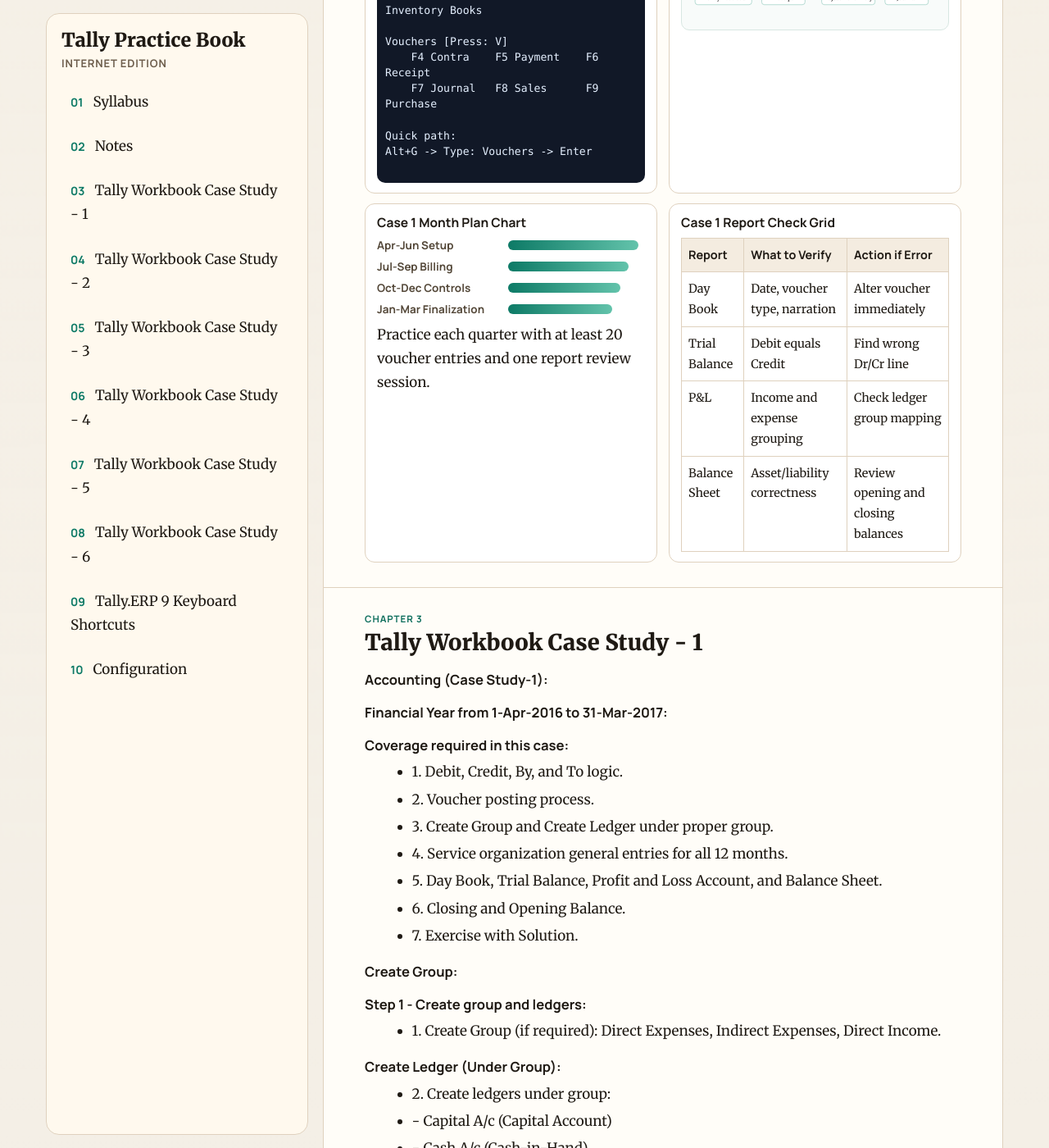
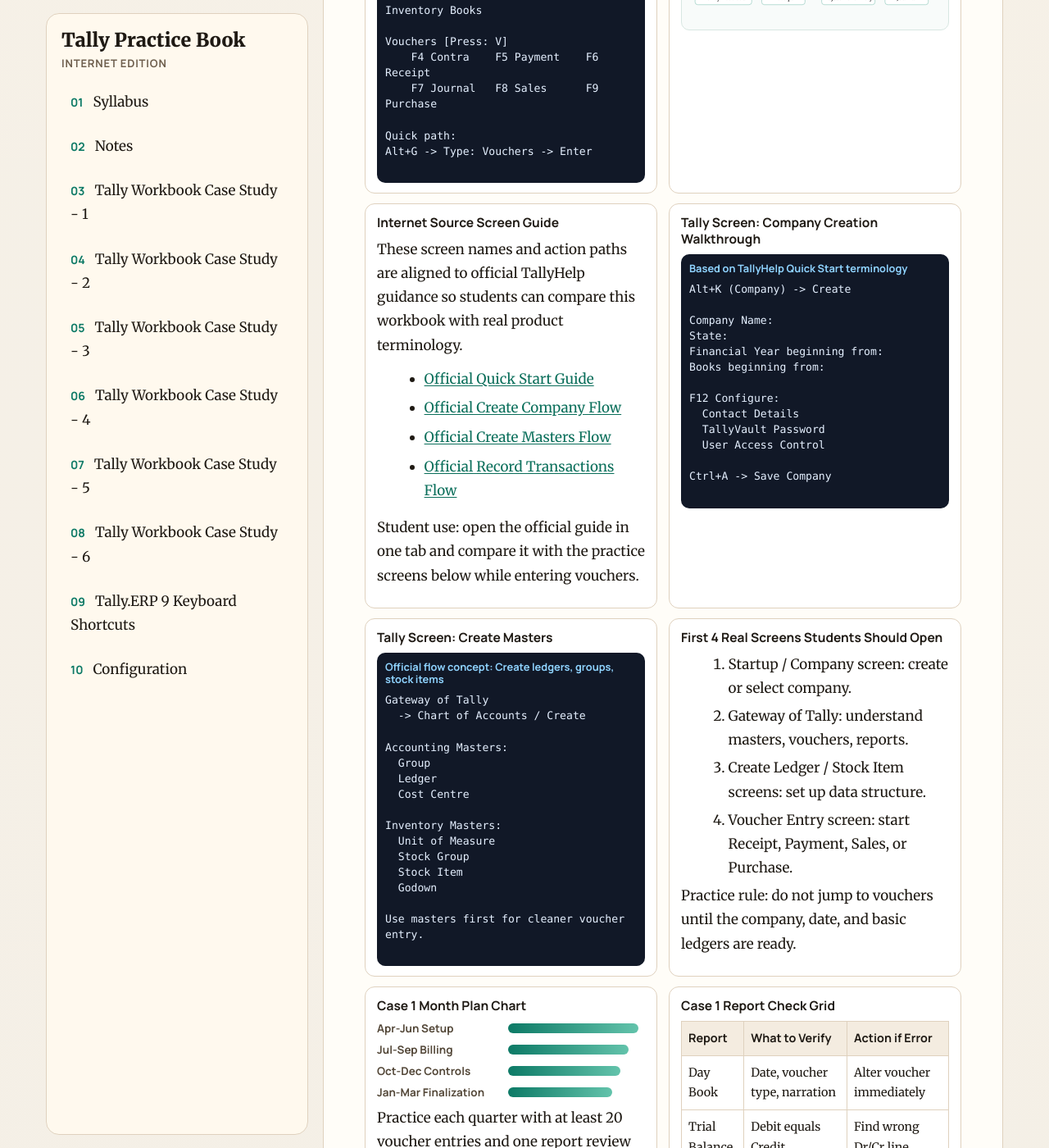
Before and after one commit to ascertain/ascertain.github.io, a Jekyll site: the page fwtally/Tally_Book_BY_PARNAMI.html, which Jekyll copies as it is, in a window 1280 px wide and 1400 px high, scrolled down 11524 px. Shown: the whole window at 82% size. Built offline with Jekyll 4.4.1, drawn with Linux system fonts in a browser that asks for light colours; some of the changed text lies outside the part shown.

Commit message:
tally book

```diff
--- a/fwtally/Tally_Book_BY_PARNAMI.html
+++ b/fwtally/Tally_Book_BY_PARNAMI.html
@@ -591,6 +591,75 @@
 </div>
 <div class="visual-grid" style="margin-top:12px;">
     <div class="visual-card">
+        <h3>Internet Source Screen Guide</h3>
+        <p>These screen names and action paths are aligned to official TallyHelp guidance so students can compare this workbook with real product terminology.</p>
+        <ul class="link-list">
+            <li><a href="https://help.tallysolutions.com/quick-start-guide/" target="_blank" rel="noopener">Official Quick Start Guide</a></li>
+            <li><a href="https://help.tallysolutions.com/getting-started-with-tallyprime/#create-company" target="_blank" rel="noopener">Official Create Company Flow</a></li>
+            <li><a href="https://help.tallysolutions.com/getting-started-with-tallyprime/#create-masters" target="_blank" rel="noopener">Official Create Masters Flow</a></li>
+            <li><a href="https://help.tallysolutions.com/getting-started-with-tallyprime/#record-transactions" target="_blank" rel="noopener">Official Record Transactions Flow</a></li>
+        </ul>
+        <p>Student use: open the official guide in one tab and compare it with the practice screens below while entering vouchers.</p>
+    </div>
+    <div class="visual-card">
+        <h3>Tally Screen: Company Creation Walkthrough</h3>
+        <div class="mock-screen">
+            <div class="screen-title">Based on TallyHelp Quick Start terminology</div>
+            <pre>
+Alt+K (Company) -> Create
+
+Company Name:
+State:
+Financial Year beginning from:
+Books beginning from:
+
+F12 Configure:
+  Contact Details
+  TallyVault Password
+  User Access Control
+
+Ctrl+A -> Save Company
+            </pre>
+        </div>
+    </div>
+</div>
+<div class="visual-grid" style="margin-top:12px;">
+    <div class="visual-card">
+        <h3>Tally Screen: Create Masters</h3>
+        <div class="mock-screen">
+            <div class="screen-title">Official flow concept: Create ledgers, groups, stock items</div>
+            <pre>
+Gateway of Tally
+  -> Chart of Accounts / Create
+
+Accounting Masters:
+  Group
+  Ledger
+  Cost Centre
+
+Inventory Masters:
+  Unit of Measure
+  Stock Group
+  Stock Item
+  Godown
+
+Use masters first for cleaner voucher entry.
+            </pre>
+        </div>
+    </div>
+    <div class="visual-card">
+        <h3>First 4 Real Screens Students Should Open</h3>
+        <ol class="step-list">
+            <li>Startup / Company screen: create or select company.</li>
+            <li>Gateway of Tally: understand masters, vouchers, reports.</li>
+            <li>Create Ledger / Stock Item screens: set up data structure.</li>
+            <li>Voucher Entry screen: start Receipt, Payment, Sales, or Purchase.</li>
+        </ol>
+        <p>Practice rule: do not jump to vouchers until the company, date, and basic ledgers are ready.</p>
+    </div>
+</div>
+<div class="visual-grid" style="margin-top:12px;">
+    <div class="visual-card">
         <h3>Case 1 Month Plan Chart</h3>
         <div class="mini-bars">
             <div><label>Apr-Jun Setup</label><span style="--w:95%"></span></div>
@@ -1699,6 +1768,70 @@
         </ol>
     </div>
 </div>
+<div class="visual-grid" style="margin-top:12px;">
+    <div class="visual-card">
+        <h3>Official Setup Reference Links</h3>
+        <ul class="link-list">
+            <li><a href="https://tallysolutions.com/download/" target="_blank" rel="noopener">Download TallyPrime</a></li>
+            <li><a href="https://help.tallysolutions.com/install-tallyprime/" target="_blank" rel="noopener">Install TallyPrime</a></li>
+            <li><a href="https://help.tallysolutions.com/getting-started-with-tallyprime/#create-company" target="_blank" rel="noopener">Create Company</a></li>
+            <li><a href="https://help.tallysolutions.com/company-features-f11-tally/" target="_blank" rel="noopener">Company Features (F11)</a></li>
+            <li><a href="https://help.tallysolutions.com/tally-prime/accounting/accounting-in-tally-prime/" target="_blank" rel="noopener">Accounting in TallyPrime</a></li>
+        </ul>
+        <p>These links give students the official wording for setup and navigation used in this workbook.</p>
+    </div>
+    <div class="visual-card">
+        <h3>Tally Screen: Report Drill-Down</h3>
+        <div class="mock-screen">
+            <div class="screen-title">How students should verify entries after saving</div>
+            <pre>
+Alt+G -> Day Book
+  Open voucher -> check date, ledger, narration
+
+Alt+G -> Trial Balance
+  Confirm debit total = credit total
+
+Alt+G -> Balance Sheet / Profit &amp; Loss
+  Check if the business result matches the transaction story
+
+Esc -> Return to previous report
+            </pre>
+        </div>
+    </div>
+</div>
+<div class="visual-grid" style="margin-top:12px;">
+    <div class="visual-card">
+        <h3>Tally Screen: Record Transactions</h3>
+        <div class="mock-screen">
+            <div class="screen-title">Official beginner flow: masters first, vouchers next</div>
+            <pre>
+Gateway -> Vouchers
+
+F2  Change Date
+F4  Contra
+F5  Payment
+F6  Receipt
+F8  Sales
+F9  Purchase
+
+Enter lines -> Narration -> Ctrl+A Save
+
+After save:
+  Open Day Book and confirm the voucher appears correctly.
+            </pre>
+        </div>
+    </div>
+    <div class="visual-card">
+        <h3>Student Navigation Summary</h3>
+        <table class="check-table">
+            <tr><th>Goal</th><th>Screen to Open</th><th>What to Learn</th></tr>
+            <tr><td>Start working</td><td>Company / Gateway</td><td>where the session begins</td></tr>
+            <tr><td>Create structure</td><td>Masters screens</td><td>ledger, group, item setup</td></tr>
+            <tr><td>Enter data</td><td>Voucher screens</td><td>how business events are recorded</td></tr>
+            <tr><td>Check results</td><td>Reports</td><td>whether entries are correct</td></tr>
+        </table>
+    </div>
+</div>
 
 </section>
 
```
